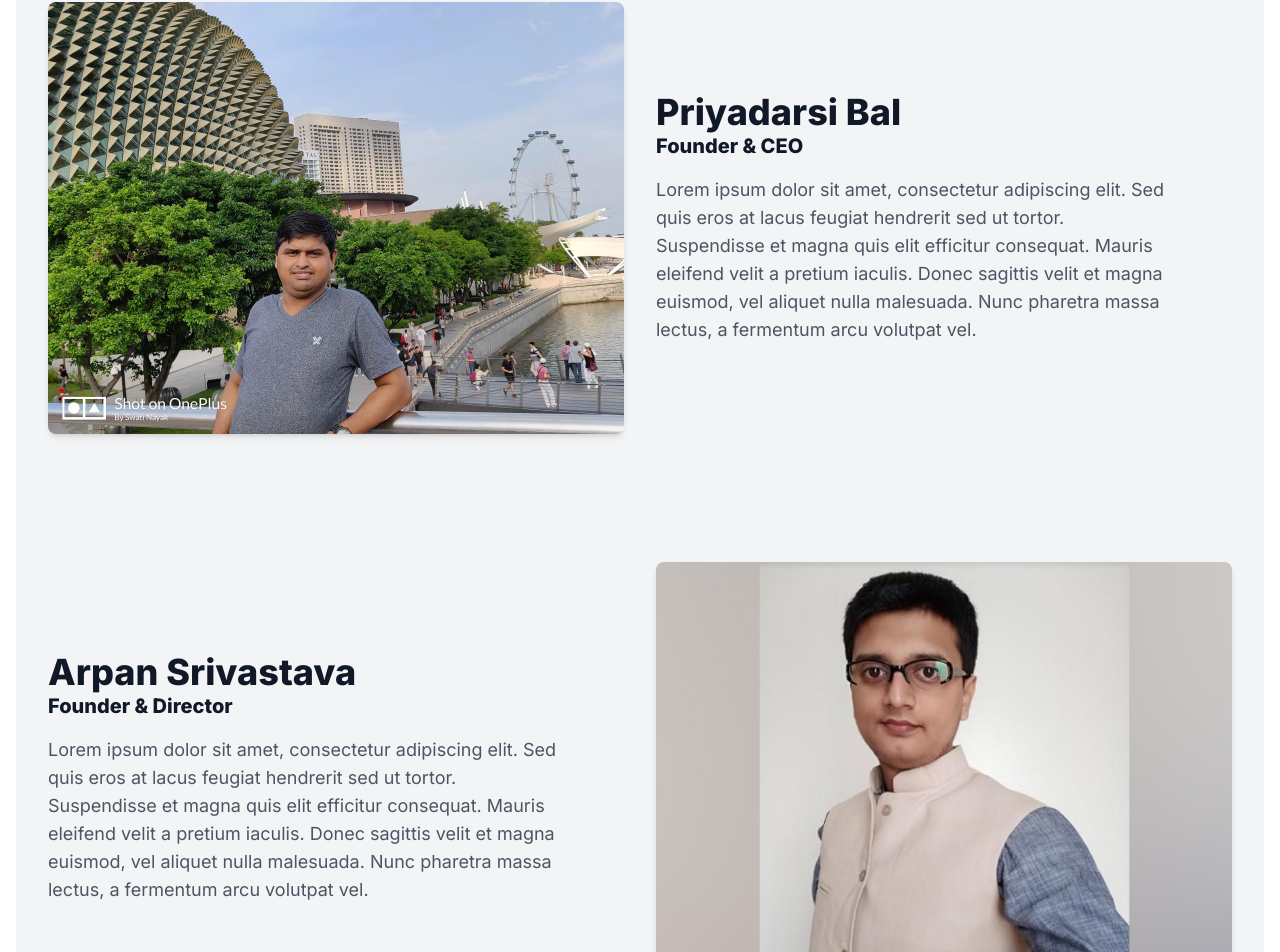
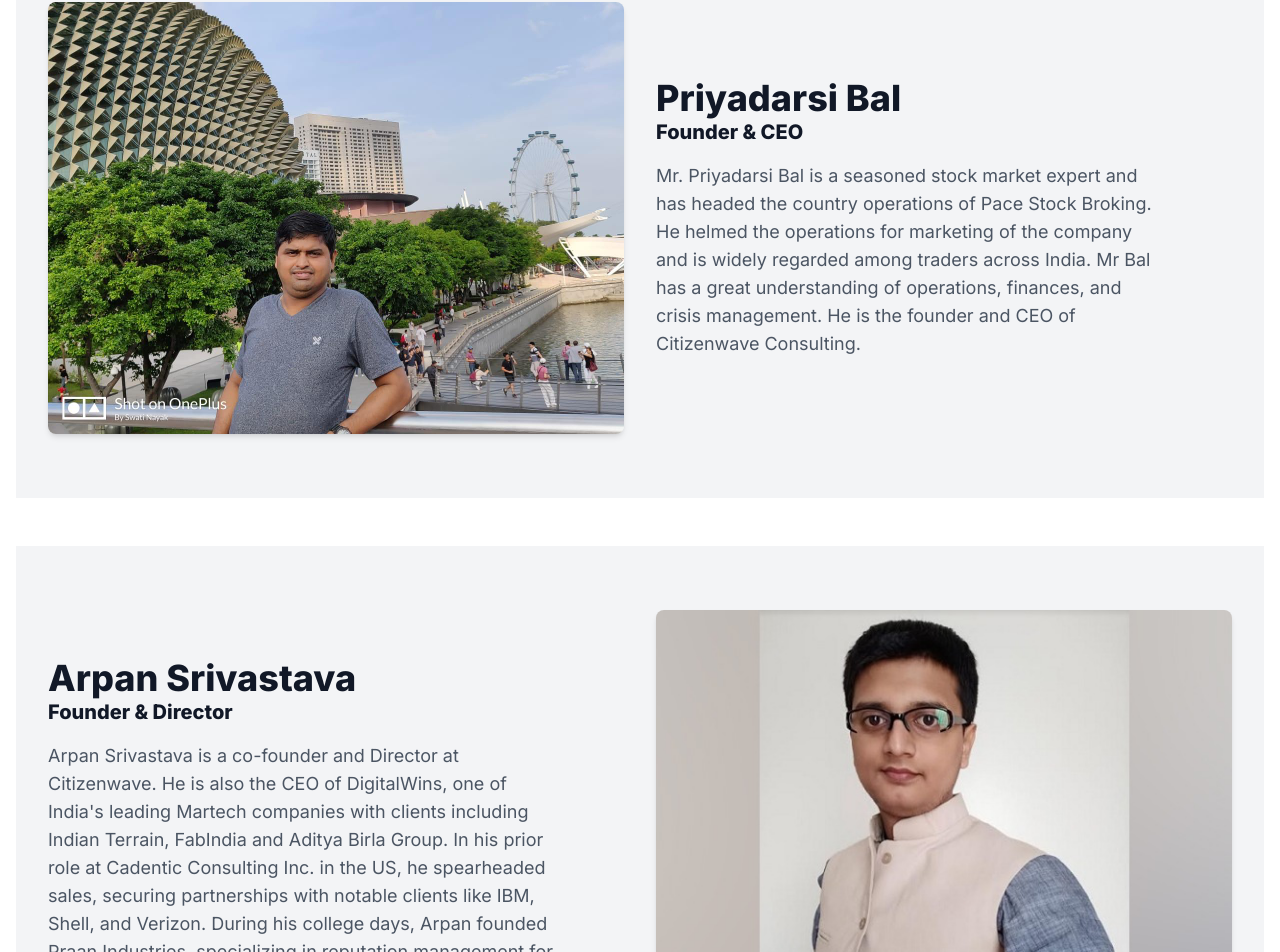
Before and after one commit to yashuswe/citizen-landing, a Next.js app: page / in a window 1280 px wide. Shown: the part 3360-4312 px from the top of the page. Built offline with nearby package versions, Linux system fonts and the light colour scheme.

Commit message:
Update AboutUs.tsx

```diff
--- a/src/app/sections/AboutUs/AboutUs.tsx
+++ b/src/app/sections/AboutUs/AboutUs.tsx
@@ -10,7 +10,7 @@ const AboutUs = () => {
       <p className="mt-6 text-lg leading-8 text-gray-600 sm:text-center dark:text-gray-200 mb-10 px-10 italic">
         Citizenwave Consulting is a political consulting and campaign management
         company. The firm’s expertise in digital campaigning, booth management,
-        reputation management, and surveys has been a game-changer in the
+        reputation management and surveys have been a game-changer in the
         fiercely competitive political landscape. Founded by Priyadarsi Bal, a
         seasoned stock market expert, and Arpan Srivastava, a prominent digital
         entrepreneur, Citizen Wave leverages a unique blend of financial insight
@@ -41,17 +41,13 @@ const AboutUs = () => {
               </h3>
 
               <p className="mt-4 text-gray-600 text-lg">
-                Lorem ipsum dolor sit amet, consectetur adipiscing elit. Sed
-                quis eros at lacus feugiat hendrerit sed ut tortor. Suspendisse
-                et magna quis elit efficitur consequat. Mauris eleifend velit a
-                pretium iaculis. Donec sagittis velit et magna euismod, vel
-                aliquet nulla malesuada. Nunc pharetra massa lectus, a fermentum
-                arcu volutpat vel.
+               Mr. Priyadarsi Bal is a seasoned stock market expert and has headed the country operations of Pace Stock Broking. He helmed the operations for marketing of the company and is widely regarded among traders across India. Mr Bal has a great understanding of operations, finances, and crisis management.  He is the founder and CEO of Citizenwave Consulting.
               </p>
             </div>
           </div>
         </div>
       </section>
+      <div className="py-6 w-full h-5"></div>
       <section className="bg-gray-100 mb-10">
         <div className="container mx-auto py-16 px-4 sm:px-6 lg:px-8">
           <div className="grid grid-cols-1 md:grid-cols-2 items-center gap-8">
@@ -63,12 +59,7 @@ const AboutUs = () => {
                 Founder & Director
               </h3>
               <p className="mt-4 text-gray-600 text-lg">
-                Lorem ipsum dolor sit amet, consectetur adipiscing elit. Sed
-                quis eros at lacus feugiat hendrerit sed ut tortor. Suspendisse
-                et magna quis elit efficitur consequat. Mauris eleifend velit a
-                pretium iaculis. Donec sagittis velit et magna euismod, vel
-                aliquet nulla malesuada. Nunc pharetra massa lectus, a fermentum
-                arcu volutpat vel.
+               Arpan Srivastava is a co-founder and Director at Citizenwave. He is also the CEO of DigitalWins, one of India's leading Martech companies with clients including Indian Terrain, FabIndia and Aditya Birla Group. In his prior role at Cadentic Consulting Inc. in the US, he spearheaded sales, securing partnerships with notable clients like IBM, Shell, and Verizon. During his college days, Arpan founded Praan Industries, specializing in reputation management for clients such as Vedanta and Vodafone.
               </p>
             </div>
             <div className="mt-12 md:mt-0">
```
